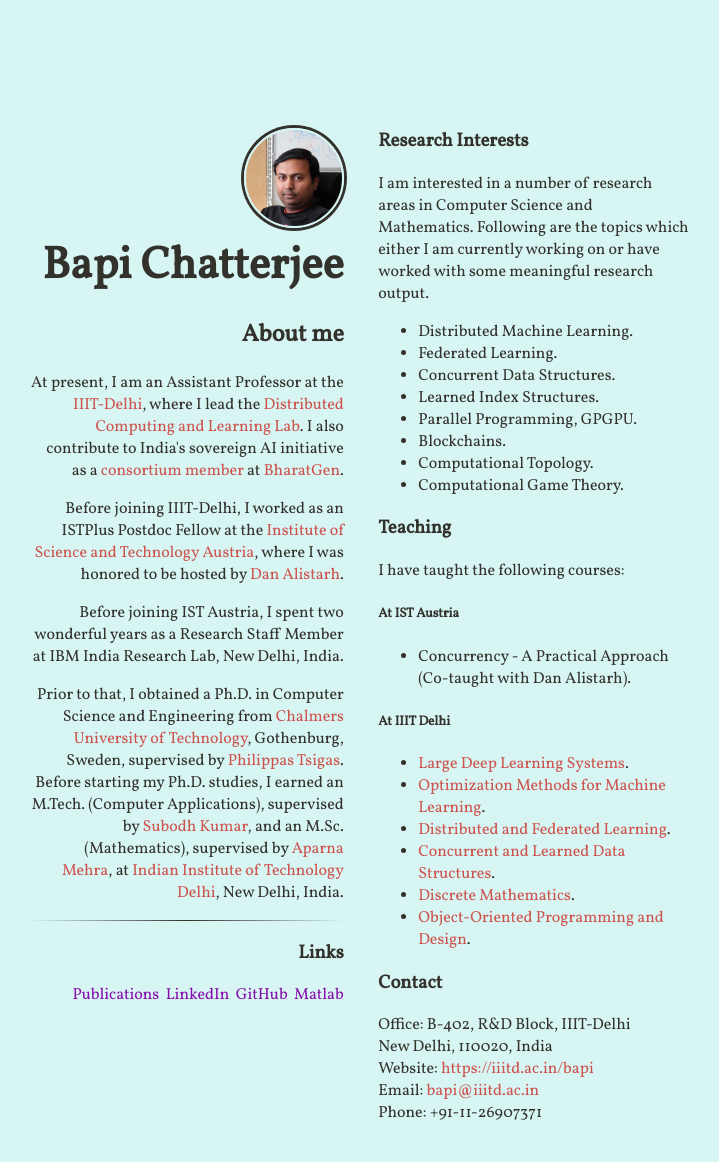
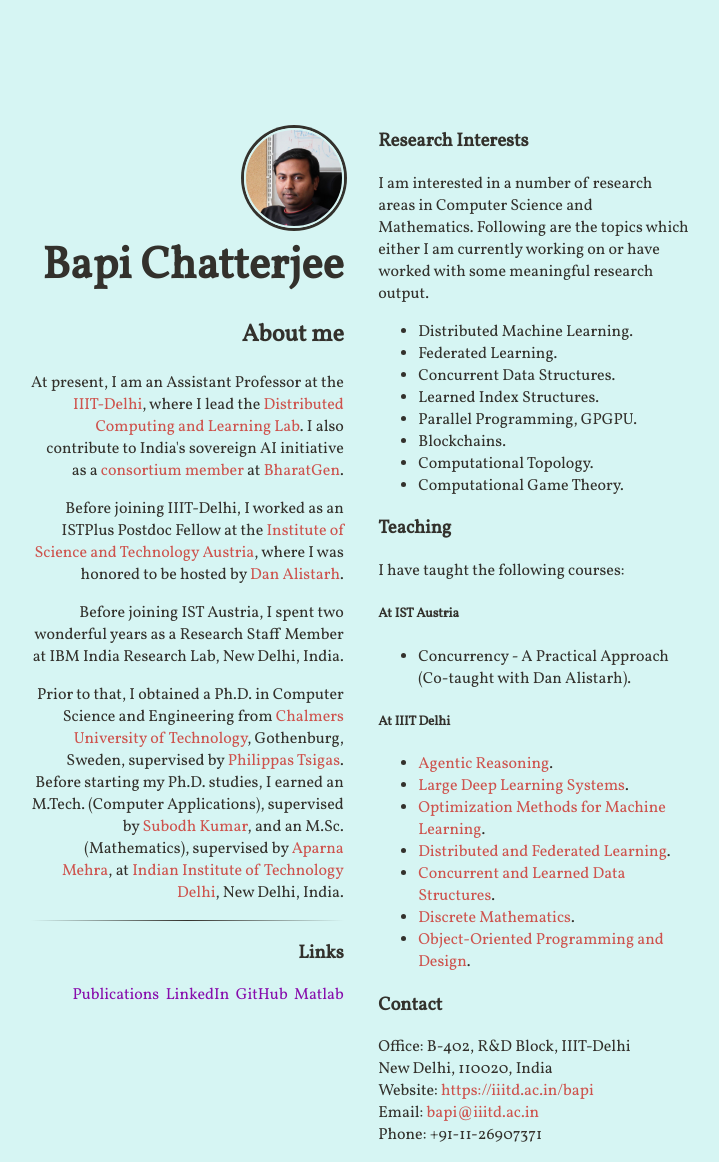
Before and after one commit to bapi/bapi.github.io, a Jekyll site: the page built from index.html, in a window 1280 px wide. Shown: the whole page, without its empty margins (289-1008 px from the left). Built offline with Jekyll 4.4.1, drawn with Linux system fonts in a browser that asks for light colours; nearby versions of some CDN libraries; before the commit the page ends 1140 px from its top, so only the background shows below that.

Commit message:
Update teaching.html

```diff
--- a/_includes/teaching.html
+++ b/_includes/teaching.html
@@ -6,6 +6,7 @@
 </ul>
 <h5>At IIIT Delhi</h5>
 <ul>
+  <li><a href="https://techtree.iiitd.edu.in/viewDescription/filename?=CSE594A">Agentic Reasoning</a>.</li>
   <li><a href="https://techtree.iiitd.edu.in/viewDescription/filename?=CSE589">Large Deep Learning Systems</a>.</li>
   <li><a href="https://techtree.iiitd.edu.in/viewDescription/filename?=ECE666">Optimization Methods for Machine Learning</a>.</li>
   <li><a href="https://techtree.iiitd.edu.in/viewDescription/filename?=CSE665A">Distributed and Federated Learning</a>.</li>
```
